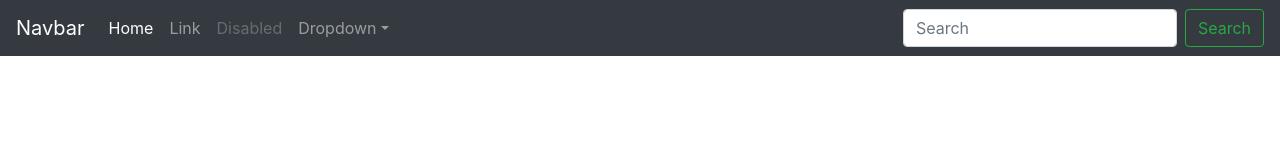
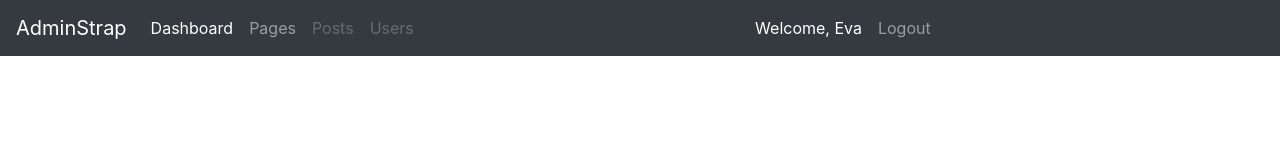
Before and after one commit to evagolabek/CMS-Admin-Area, a plain HTML site: page index.html in a window 1280 px wide. Drawn offline with nearby package versions, Linux system fonts and the light colour scheme.

Commit message:
modication of the boostrap navbar

```diff
--- a/index.html
+++ b/index.html
@@ -10,8 +10,8 @@
 
   <body>
 
-    <nav class="navbar navbar-expand-md navbar-dark bg-dark fixed-top">
-      <a class="navbar-brand" href="#">Navbar</a>
+    <nav class="navbar navbar-expand-md navbar-dark bg-dark">
+      <a class="navbar-brand" href="#">AdminStrap</a>
       <button class="navbar-toggler" type="button" data-toggle="collapse" data-target="#navbarsExampleDefault" aria-controls="navbarsExampleDefault" aria-expanded="false" aria-label="Toggle navigation">
         <span class="navbar-toggler-icon"></span>
       </button>
@@ -19,27 +19,27 @@
       <div class="collapse navbar-collapse" id="navbarsExampleDefault">
         <ul class="navbar-nav mr-auto">
           <li class="nav-item active">
-            <a class="nav-link" href="#">Home <span class="sr-only">(current)</span></a>
+            <a class="nav-link" href="index.html">Dashboard<span class="sr-only">(current)</span></a>
           </li>
           <li class="nav-item">
-            <a class="nav-link" href="#">Link</a>
+            <a class="nav-link" href="pages.html">Pages</a>
           </li>
           <li class="nav-item">
-            <a class="nav-link disabled" href="#">Disabled</a>
+            <a class="nav-link disabled" href="posts.html">Posts</a>
           </li>
-          <li class="nav-item dropdown">
-            <a class="nav-link dropdown-toggle" href="https://example.com" id="dropdown01" data-toggle="dropdown" aria-haspopup="true" aria-expanded="false">Dropdown</a>
-            <div class="dropdown-menu" aria-labelledby="dropdown01">
-              <a class="dropdown-item" href="#">Action</a>
-              <a class="dropdown-item" href="#">Another action</a>
-              <a class="dropdown-item" href="#">Something else here</a>
-            </div>
+          <li class="nav-item">
+            <a class="nav-link disabled" href="users.html">Users</a>
           </li>
         </ul>
-        <form class="form-inline my-2 my-lg-0">
-          <input class="form-control mr-sm-2" type="text" placeholder="Search" aria-label="Search">
-          <button class="btn btn-outline-success my-2 my-sm-0" type="submit">Search</button>
-        </form>
+
+        <ul class="navbar-nav mr-auto">
+          <li class="nav-item active">
+            <a class="nav-link" href="index.html">Welcome, Eva <span class="sr-only">(current)</span></a>
+          </li>
+          <li class="nav-item">
+            <a class="nav-link" href="login.html">Logout</a>
+          </li>
+        </ul>
       </div>
     </nav>
 
```
